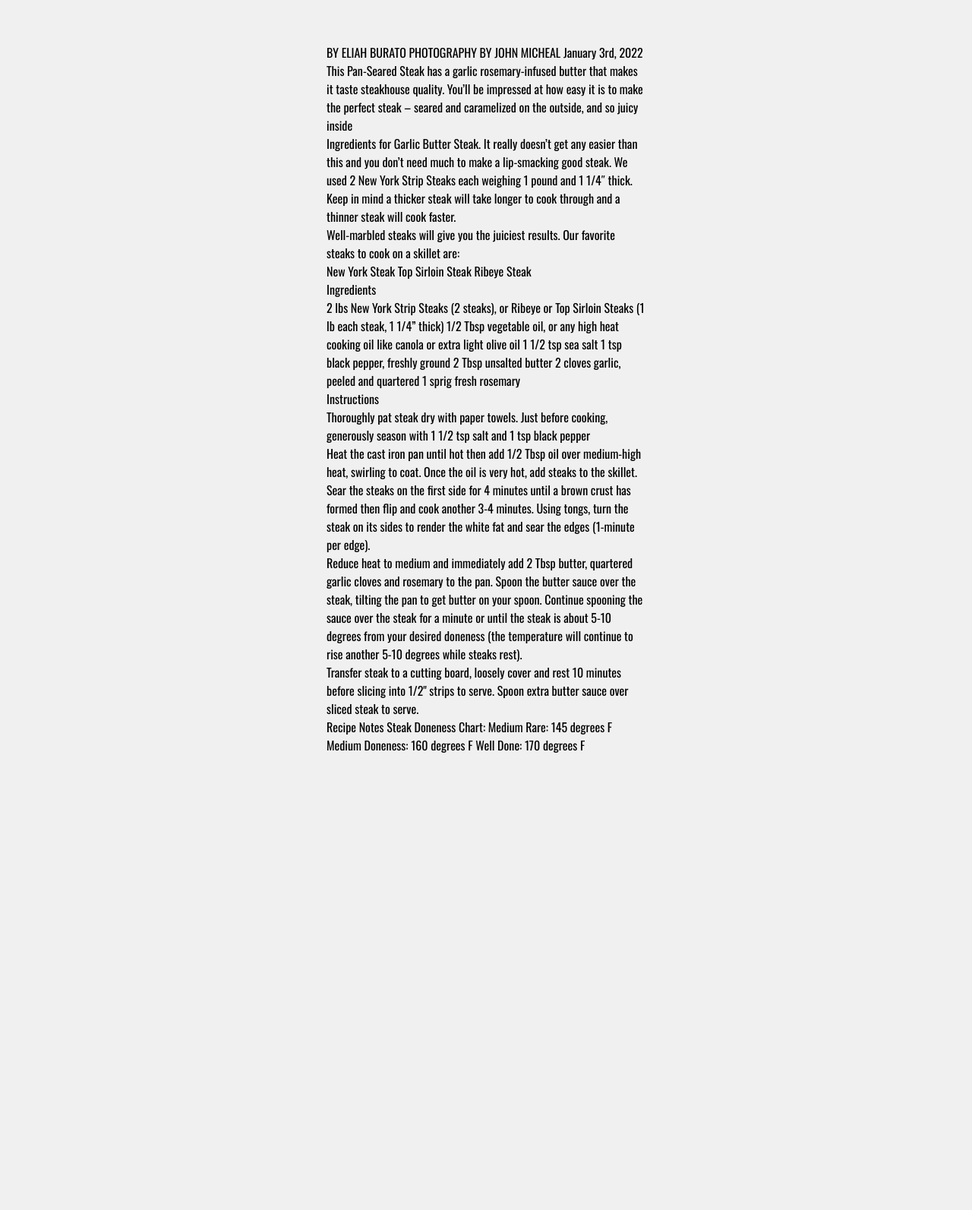
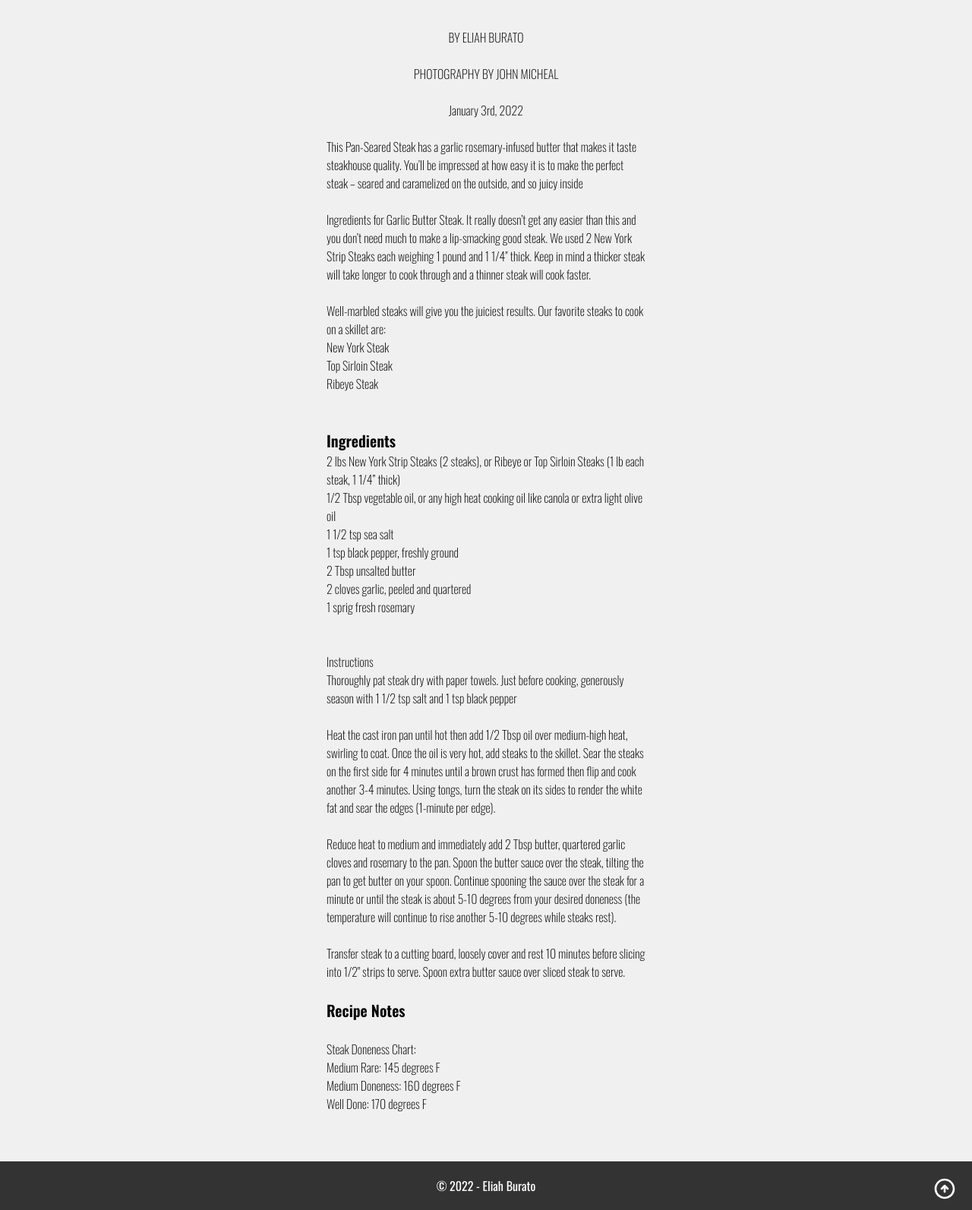
Before and after one commit to eliahb/cibo, a plain HTML site: page steak.html in a window 1280 px wide. Shown: the part 517-2110 px from the top of the page at 76% size. Before the commit the page ends 1570 px from the top, so only its background shows below. Drawn offline with nearby package versions, Linux system fonts and the light colour scheme.

Commit message:
update of layout

```diff
--- a/css/style.css
+++ b/css/style.css
@@ -6,9 +6,44 @@
 	box-sizing: border-box;
 }
 
-html {
+html { /*  dette styrer hoved stil for htmldokumentet  */
 	scroll-behavior: smooth;
 	background-color: rgb(240, 240, 240);
+}
+
+footer{
+	width: 100%;
+	background-color: #333;
+	min-height: 40px;
+	color: #fff;
+	font-family: 'Oswald', sans-serif;
+	padding: 20px;
+	text-align: center;
+	position:  relative;
+}
+
+.arrow-up {
+	position: absolute;
+	right: 20px;
+	width: 32px;
+	height: 32px;
+	transition: transform 0.3s ease-in-out;
+}
+
+.arrow-up:hover{/* her håndtere jeg hover state av klassen */
+	transform: scale(1.2);
+}
+
+.arrow-back {
+	position: absolute;
+	right: 20px;
+	width: 32px;
+	height: 32px;
+	transition: transform 0.3s ease-in-out;
+}
+
+.arrow-back:hover{/* her håndtere jeg hover state av klassen */
+	transform: scale(1.2);
 }
 
 
@@ -24,7 +59,7 @@ html {
 
 }
 
-.recipe-header a {
+.recipe-header a { /* denne class selector  påvirker tag "a" inn i .recipe-header class */
 	text-decoration: none;
 	color:  navajowhite;
 }
@@ -171,7 +206,9 @@ html {
 	padding: 40px;
 	width: 100%;
 	max-width: 500px;
-	margin:  20px auto;
+	margin:  0 auto;
+	font-weight: 300;
+
 }
 
 
--- a/steak.html
+++ b/steak.html
@@ -8,71 +8,79 @@
 </head>
 <body>
 	<header class="recipe-header"><a href="./index.html">Cibo</a></header>
-	<div class="recipe-cover2">
+	<div class="recipe-cover2" id="top">
 	</div>
 	<h1 class="title">Pan Seared Garlic-Butter Steak</h1>
 	<main class="recipe-content">
 
-			<p>
-			BY ELIAH BURATO
+			<p style="text-align: center;">
+			BY ELIAH BURATO<br><br>
 
-			PHOTOGRAPHY BY JOHN MICHEAL
+			PHOTOGRAPHY BY JOHN MICHEAL<br><br>
 
-			January 3rd, 2022  <br>
+			January 3rd, 2022  <br><br>
 
 		</p>
 		<p>
 			This Pan-Seared Steak has a garlic rosemary-infused butter that makes it taste steakhouse quality. You’ll be impressed at how easy it is to make the perfect steak – seared and caramelized on the outside, and so juicy inside
-		<br>
+		<br><br>
 
 		Ingredients for Garlic Butter Steak.
 		It really doesn’t get any easier than this and you don’t need much to make a lip-smacking good steak. We used 2 New York Strip Steaks each weighing 1 pound and 1 1/4″ thick. Keep in mind a thicker steak will take longer to cook through and a thinner steak will cook faster.
-		<br>
+		<br><br>
 
 		Well-marbled steaks will give you the juiciest results. Our favorite steaks to cook on a skillet are:
 		<br>
 
-		New York Steak
-		Top Sirloin Steak
-		Ribeye Steak
-		<br>
+		New York Steak<br>
+		Top Sirloin Steak<br>
+		Ribeye Steak<br>
+		<br><br>
 
-		Ingredients
-		<br>
+		<p style="font-weight: 600; font-size: 20px;">
+			Ingredients <p/>
 
-		2 lbs New York Strip Steaks (2 steaks), or Ribeye or Top Sirloin Steaks (1 lb each steak, 1 1/4” thick)
-		1/2 Tbsp vegetable oil, or any high heat cooking oil like canola or extra light olive oil
-		1 1/2 tsp sea salt
-		1 tsp black pepper, freshly ground
-		2 Tbsp unsalted butter
-		2 cloves garlic, peeled and quartered
-		1 sprig fresh rosemary
-		<br>
+
+		2 lbs New York Strip Steaks (2 steaks), or Ribeye or Top Sirloin Steaks (1 lb each steak, 1 1/4” thick)<br>
+		1/2 Tbsp vegetable oil, or any high heat cooking oil like canola or extra light olive oil<br>
+		1 1/2 tsp sea salt<br>
+		1 tsp black pepper, freshly ground<br>
+		2 Tbsp unsalted butter<br>
+		2 cloves garlic, peeled and quartered<br>
+		1 sprig fresh rosemary<br>
+		<br><br>
 
 		Instructions
 		<br>
 
 		Thoroughly pat steak dry with paper towels. Just before cooking, generously season with 1 1/2 tsp salt and 1 tsp black pepper
-		<br>
+		<br><br>
 
 
 		Heat the cast iron pan until hot then add 1/2 Tbsp oil over medium-high heat, swirling to coat. Once the oil is very hot, add steaks to the skillet. Sear the steaks on the first side for 4 minutes until a brown crust has formed then flip and cook another 3-4 minutes. Using tongs, turn the steak on its sides to render the white fat and sear the edges (1-minute per edge).
-		<br>
+		<br><br>
 
 		Reduce heat to medium and immediately add 2 Tbsp butter, quartered garlic cloves and rosemary to the pan. Spoon the butter sauce over the steak, tilting the pan to get butter on your spoon. Continue spooning the sauce over the steak for a minute or until the steak is about 5-10 degrees from your desired doneness (the temperature will continue to rise another 5-10 degrees while steaks rest).
-		<br>
+		<br><br>
 
 		Transfer steak to a cutting board, loosely cover and rest 10 minutes before slicing into 1/2" strips to serve. Spoon extra butter sauce over sliced steak to serve.
+		<br><br>
+
+		<p style="font-weight: 600; font-size: 20px;">
+			Recipe Notes <p/>
+
 		<br>
-
-		Recipe Notes
-		Steak Doneness Chart:
-		Medium Rare: 145 degrees F
-		Medium Doneness: 160 degrees F
-		Well Done: 170 degrees F
+		Steak Doneness Chart:<br>
+		Medium Rare: 145 degrees F<br>
+		Medium Doneness: 160 degrees F<br>
+		Well Done: 170 degrees F<br>
 		<br>
 	</p>
 
 	</main>
+	<footer>
+		<a href="#top"><img src="./assets/arrow-up.svg" class="arrow-up"></a>
+		&copy 2022 - Eliah Burato
+	</footer>
 </body>
 </html>
```
Also changed, not shown: burger.html (+24 -15 lines), index.html (+6 -2 lines), paneecake.html (+45 -18 lines), assets/arrow-back.svg (added), assets/arrow-up.svg (added).
